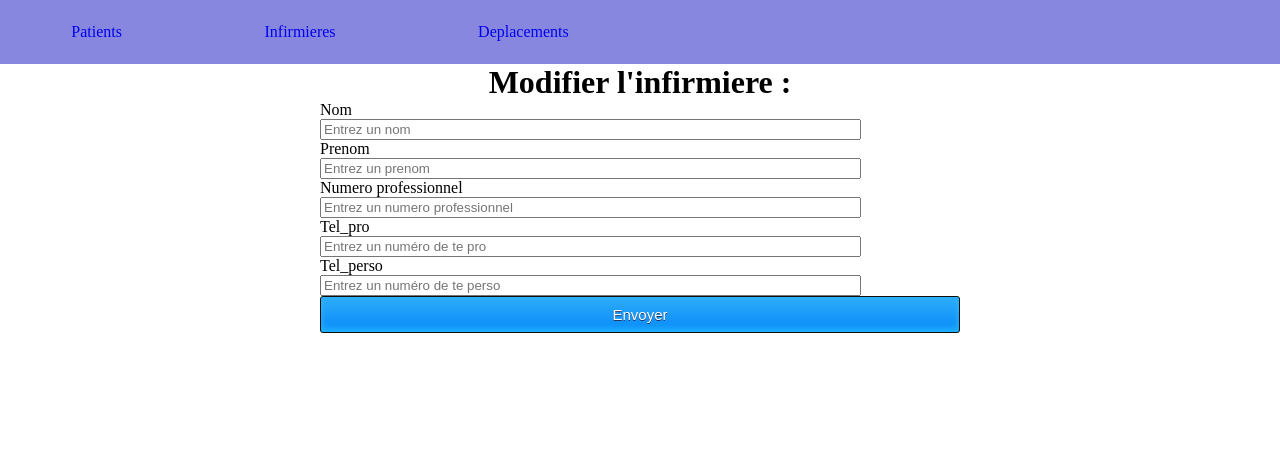
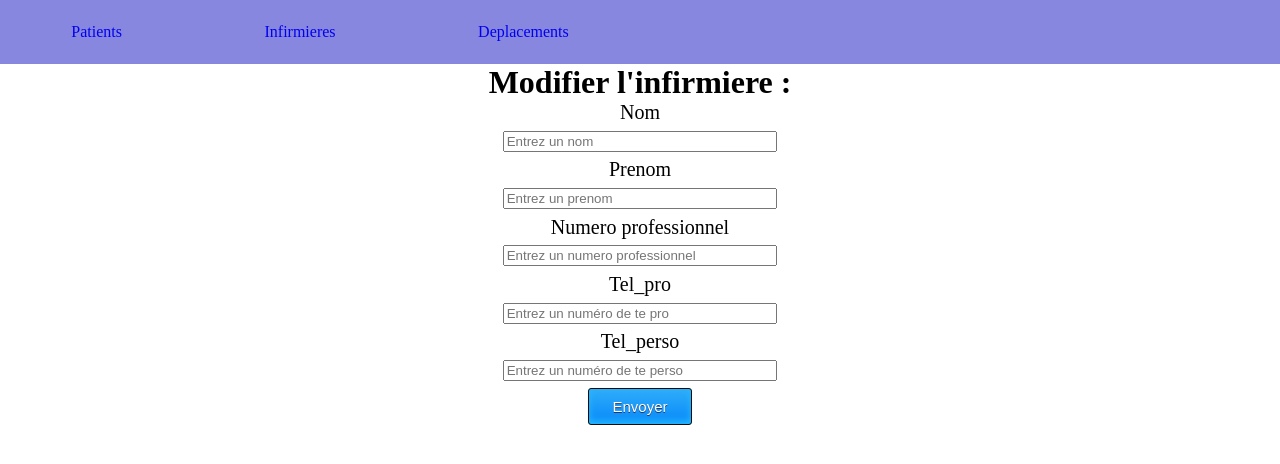
Before and after one commit to Tomtom-dev/Cabinet_medical_Angular, an Angular app: page /infirmiere/1/modify in a window 1280 px wide. Shown: the top 464 px of the page. Built offline with nearby package versions, Linux system fonts and the light colour scheme.

Commit message:
add styling to the form

```diff
--- a/src/app/infirmiere-modify/infirmiere-modify.component.css
+++ b/src/app/infirmiere-modify/infirmiere-modify.component.css
@@ -5,14 +5,28 @@
     margin: auto;
 }
 
+.input{
+	display: flex;
+	flex-direction: column;
+	align-items: center;
+    width: 50vw;
+    margin: auto;
+}
+
 .form input {
-    width: 40em;
+	margin: 0.5em;
+    width: 20em;
 }
 
 h1{
     width: 50vw;
     margin: auto;
     text-align: center;
+}
+
+label{
+	font-size: 20px;
+
 }
 
 .myButton {
--- a/src/app/infirmiere-modify/infirmiere-modify.component.html
+++ b/src/app/infirmiere-modify/infirmiere-modify.component.html
@@ -1,6 +1,8 @@
 <h1>Modifier l'infirmiere : </h1>
 
 <div class="form">
+    <div class="input">
+
         <label for="">Nom </label>
         <input type="text" placeholder="Entrez un nom">
 
@@ -15,6 +17,7 @@
 
         <label for="">Tel_perso</label>
         <input type="text" placeholder="Entrez un numéro de te perso">
-
         <button class="myButton">Envoyer</button>
     </div>
+
+</div>
```
Lines whose indentation alone changed are shown as unchanged.
